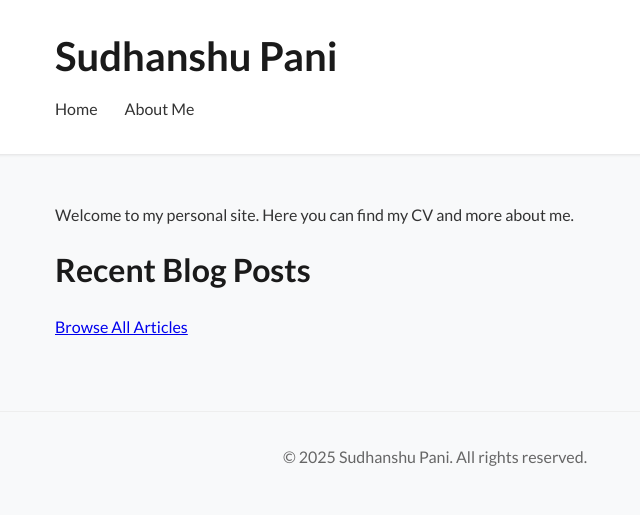
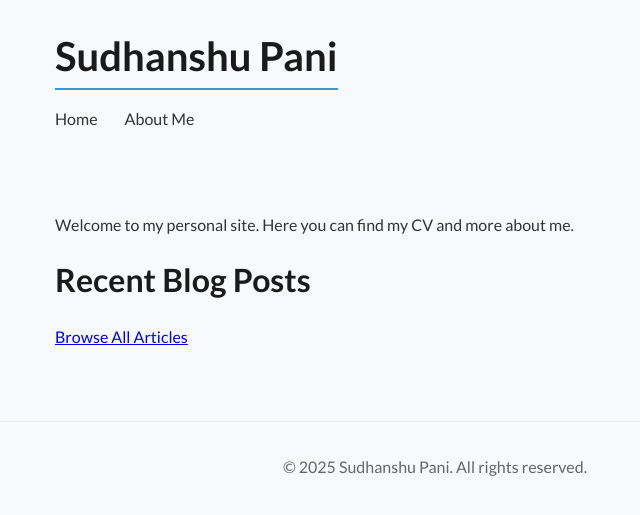
Before and after one commit to sudhan77/sudhanshupani, a Jekyll site: the page built from docs/index.html, in a window 1280 px wide. Shown: the top 515 px of the page, without its empty margins (205-845 px from the left). Built offline with Jekyll 4.4.1, drawn with Linux system fonts in a browser that asks for light colours.

Commit message:
Update default.html

```diff
--- a/docs/_layouts/default.html
+++ b/docs/_layouts/default.html
@@ -19,6 +18,10 @@
       margin: 0;
       padding: 0;
       box-sizing: border-box;
+    }
+
+    html {
+      font-size: 16px; /* Base text size */
     }
 
     body {
@@ -35,13 +38,15 @@
     }
 
     header {
-      background-color: white;
       padding: 2rem 0;
-      box-shadow: 0 1px 3px rgba(0,0,0,0.1);
     }
 
     header h1 {
       margin-bottom: 1rem;
+      text-align: center;
+      border-bottom: 2px solid var(--primary-color);
+      display: inline-block;
+      padding-bottom: 0.5rem;
     }
 
     nav a {
@@ -104,7 +108,8 @@
       h3 { font-size: 1.5rem; }
       .container { padding: 0 15px; }
     }
-  </style>
+</style>
+
 </head>
 <body>
   <header>
```
Also changed, not shown: other parts of docs/_layouts/default.html (+1 -3 lines).
